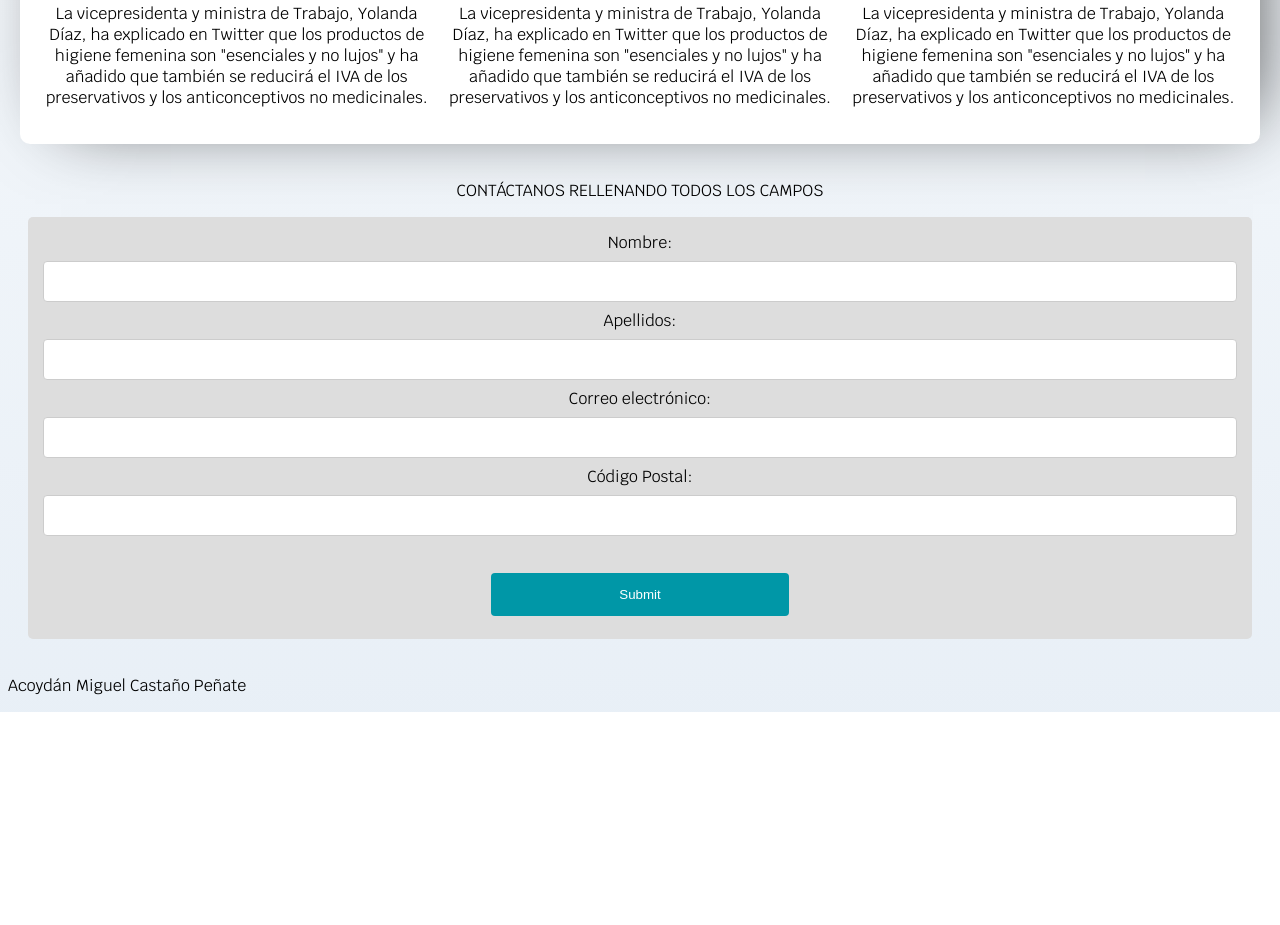
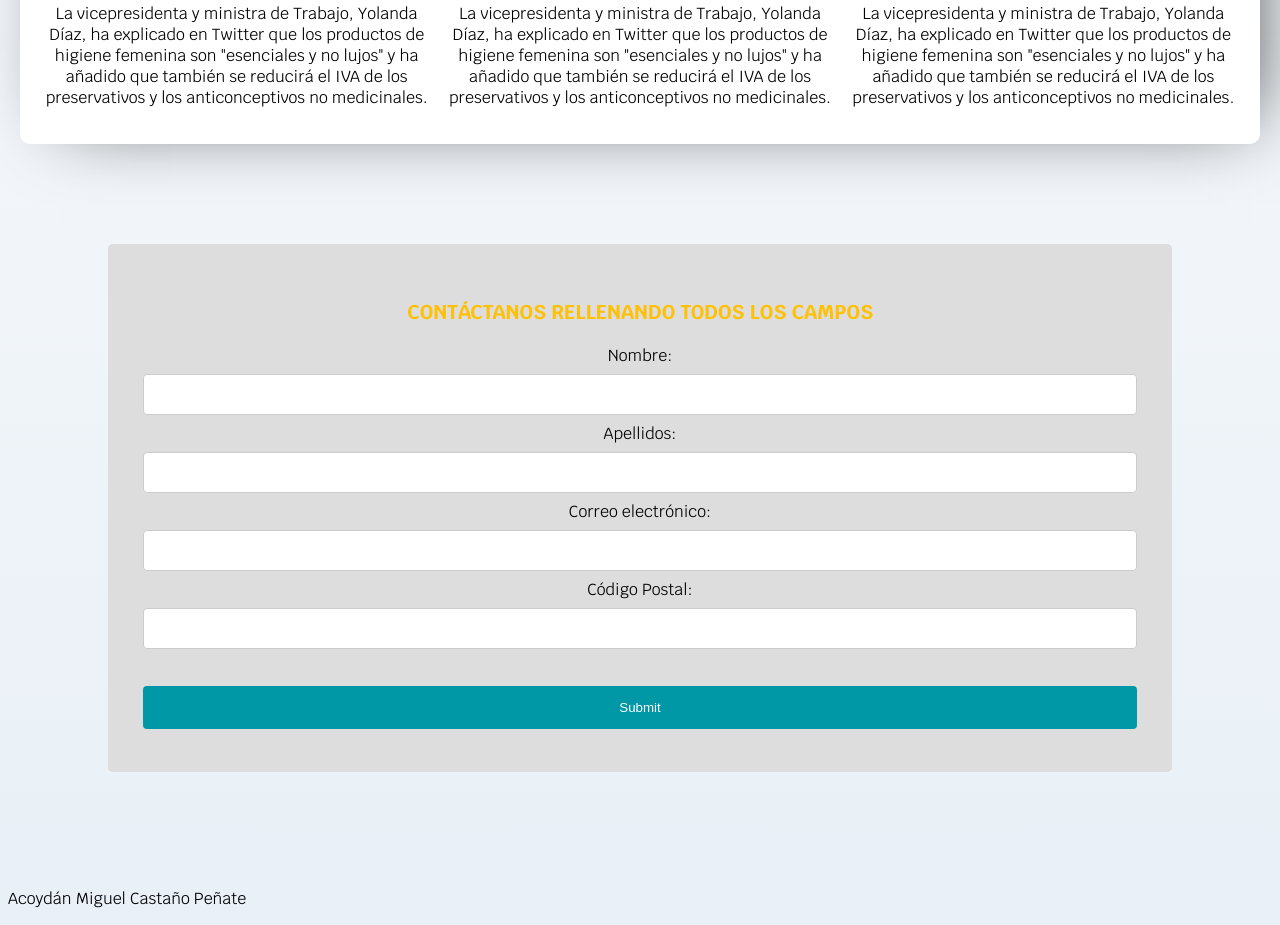
Before and after one commit to acoexo/dawfreelance, a plain HTML site: page index.html in a window 1280 px wide. Shown: the part 905-1830 px from the top of the page. Before the commit the page ends 1617 px from the top, so only its background shows below. Drawn offline with Linux system fonts and the light colour scheme.

Commit message:
fourth commit 4.2

```diff
--- a/CSS/ClientStyles.css
+++ b/CSS/ClientStyles.css
@@ -6,23 +6,28 @@
     --gris:#757575;
     --grisClaro:#DFe9f3;
 }
+
 html {
     font-size: 62.5%;
 }
+
 h1,h2,h3{
     text-align: center;
 }
+
 body {
     font-size:16px; /* 1rem=10px */
     font-family: 'Krub', sans-serif;
     background-image: linear-gradient(to top, var(--grisCTransp) 0%, var(--blanco) 100% );
 }
+
 .sombra{
     background-color: var(--blanco);
     box-shadow: 17px -3px 72px -24px rgba(0,0,0,0.75);
     padding:2rem;
     border-radius: 1rem;
 }
+
 .boton{
     color: var(--blanco);
     background-color: var(--secundario);
@@ -43,6 +48,7 @@ body {
         width: auto;
     }
 }
+
 .boton:hover{
     color: var(--blanco);
     background-color: var(--primario);
@@ -57,25 +63,32 @@ body {
     width: 80%;
     text-align: center;
 }
+
 body {
     font-size:16px; /* 1rem=10px */
     font-family: 'Krub', sans-serif;
 }
+
 .titulo {
     font-size: 2.8rem;
 }
+
 .titulo span {
     font-size: 2rem;
 }
+
 .titulo2 {
     font-size: 2.8rem;
 }
+
 .titulo2 span {
     font-size: 2rem;
 }
+
 .nav-bg {
     background-color: var(--secundario);
 }
+
 .navegacion-principal {
     margin: 0px auto;
     display: flex;
@@ -90,6 +103,7 @@ body {
         justify-content: space-around;
     }
 }
+
 .navegacion-principal a{
     font-weight: 700;
     font-size: 2rem;
@@ -99,6 +113,7 @@ body {
     color: var(--blanco);
 
 }
+
 .navegacion-principal a:hover{
     font-weight: 700;
     padding: 10px;
@@ -106,15 +121,18 @@ body {
     color: var(--oscuro);
     background-color: var(--primario);
 }
+
 .contenedor{
     /*width:120;*/
     max-width:120rem;
     margin:0 auto;
 }
+
 .contenedor p{
     justify-content: center;
     text-align: center;
 }
+
 .contacto1{
     background-image: url(../IMG/clientes.png);
     height: 450px;
@@ -123,6 +141,7 @@ body {
     position:relative;
     margin-bottom: 2rem;
 }
+
 .hero-content{
     background-color: rgba(0,0,0,0.6);
     width:100%;
@@ -133,20 +152,24 @@ body {
     align-items: center;
     justify-content: center;
 }
+
 .hero-content h2{
     font-size: 3rem;
     font-weight: 700;
 }
+
 .hero-content h2,
 .hero-content p{
     color:var(--blanco);
 }
+
 .location {
     display:flex;
     flex-direction: row;
     align-items: center;
     justify-content: center;
 }
+
 .contacto2{
     margin: 0 auto;
     padding: 20px;
@@ -154,7 +177,21 @@ body {
     flex-direction: column;
     text-align: center;
 }
+
+.contacto2 p{
+    font-size: 2rem;
+    color: var(--primario);
+    font-weight: bold;
+    text-transform: uppercase;
+}
 @media (min-width: 768px) {
+    .contacto2{
+        margin: 0 auto;
+        padding: 10rem;
+        display: flex;
+        flex-direction: column;
+        text-align: center;
+    }
     form{
         margin: 0 auto;
         padding: 20px;
@@ -170,21 +207,28 @@ body {
     input [type=text]{
         width: 40rem;
     }
-    input [type=submit]{
-        width: auto 10rem ;
+    input[type=submit]{
+        width: 25%;
+        display: flex;
+        align-items: center;
+        justify-content: space-around;
     }
 }
+
 #customers {
     font-family: Arial, Helvetica, sans-serif;
     border-collapse: collapse;
     width: 100%;
 }
+
 #customers td, #customers th {
     border: 1px solid #ddd;
     padding: 8px;
     text-align: center;
 }
+
 #customers tr:nth-child(even){background-color: #f2f2f2;}
+
 #customers tr:hover {background-color: #ddd;}
 #customers th {
     padding-top: 12px;
@@ -193,6 +237,7 @@ body {
     background-color:var(--secundario);
     color: white;
 }
+
 input[type=text], select {
     width: 100%;
     padding: 12px 20px;
@@ -202,6 +247,7 @@ input[type=text], select {
     border-radius: 4px;
     box-sizing: border-box;
 }
+
 input[type=submit] {
     width: 100%;
     background-color:var(--secundario);
@@ -212,22 +258,11 @@ input[type=submit] {
     border-radius: 4px;
     cursor: pointer;
 }
-@media (min-width: 780px) {
-    input[type=submit]{
-        width: 25%;
-        display: flex;
-        align-items: center;
-        justify-content: space-around;
-    }
-    form{
-        display: flex;
-        flex-direction: column;
-        align-items: center;
-    }
-}
+
 input[type=submit]:hover {
     background-color:var(--primario);
 }
+
 .form {
     border-radius: 5px;
     background-color: #f2f2f2;
--- a/CSS/Proyect.css
+++ b/CSS/Proyect.css
@@ -6,23 +6,28 @@
     --gris:#757575;
     --grisClaro:#DFe9f3;
 }
+
 html {
     font-size: 62.5%;
 }
+
 h1,h2,h3{
     text-align: center;
 }
+
 body {
     font-size:16px; /* 1rem=10px */
     font-family: 'Krub', sans-serif;
     background-image: linear-gradient(to top, var(--grisCTransp) 0%, var(--blanco) 100% );
 }
+
 .sombra{
     background-color: var(--blanco);
     box-shadow: 17px -3px 72px -24px rgba(0,0,0,0.75);
     padding:2rem;
     border-radius: 1rem;
 }
+
 .boton{
     color: var(--blanco);
     background-color: var(--secundario);
@@ -43,6 +48,7 @@ body {
         width: auto;
     }
 }
+
 .boton:hover{
     color: var(--blanco);
     background-color: var(--primario);
@@ -57,21 +63,27 @@ body {
     width: 80%;
     text-align: center;
 }
+
 .titulo {
     font-size: 2.8rem;
 }
+
 .titulo span {
     font-size: 2rem;
 }
+
 .titulo2 {
     font-size: 2.8rem;
 }
+
 .titulo2 span {
     font-size: 2rem;
 }
+
 .nav-bg {
     background-color: var(--secundario);
 }
+
 .navegacion-principal {
     margin: 0px auto;
     display: flex;
@@ -79,6 +91,7 @@ body {
     align-items: center;
     justify-content: space-around;
 }
+
 @media (min-width: 780px){
     /*480px 768px*/
     .navegacion-principal{
@@ -86,6 +99,7 @@ body {
         justify-content: space-around;
     }
 }
+
 .navegacion-principal a{
     font-weight: 700;
     font-size: 2rem;
@@ -93,8 +107,8 @@ body {
     text-align: center;
     text-decoration: none;
     color: var(--blanco);
+}
 
-}
 .navegacion-principal a:hover{
     font-weight: 700;
     padding: 10px;
@@ -102,11 +116,13 @@ body {
     color: var(--oscuro);
     background-color: var(--primario);
 }
+
 .contenedor{
     /*width:120;*/
     max-width:120rem;
     margin:0 auto;
 }
+
 .contacto1{
     background-image: url(../IMG/hero.jpg);
     height: 450px;
@@ -115,6 +131,7 @@ body {
     position:relative;
     margin-bottom: 2rem;
 }
+
 .hero-content{
     background-color: rgba(0,0,0,0.6);
     width:100%;
@@ -125,20 +142,24 @@ body {
     align-items: center;
     justify-content: center;
 }
+
 .hero-content h2{
     font-size: 3rem;
     font-weight: 700;
 }
+
 .hero-content h2,
 .hero-content p{
     color:var(--blanco);
 }
+
 .location {
     display:flex;
     flex-direction: row;
     align-items: center;
     justify-content: center;
 }
+
 .contacto2{
     margin: 0 auto;
     padding: 20px;
@@ -146,7 +167,15 @@ body {
     flex-direction: column;
     text-align: center;
 }
+
 @media (min-width: 768px) {
+    .contacto2{
+        margin: 0 auto;
+        padding: 10rem;
+        display: flex;
+        flex-direction: column;
+        text-align: center;
+    }
     form{
         margin: 0 auto;
         padding: 20px;
@@ -162,21 +191,28 @@ body {
     input [type=text]{
         width: 40rem;
     }
-    input [type=submit]{
-        width: auto 10rem ;
+    input[type=submit]{
+        width: 25%;
+        display: flex;
+        align-items: center;
+        justify-content: space-around;
     }
 }
+
 #customers {
     font-family: Arial, Helvetica, sans-serif;
     border-collapse: collapse;
     width: 100%;
 }
+
 #customers td, #customers th {
     border: 1px solid #ddd;
     padding: 8px;
     text-align: center;
 }
+
 #customers tr:nth-child(even){background-color: #f2f2f2;}
+
 #customers tr:hover {background-color: #ddd;}
 #customers th {
     padding-top: 12px;
@@ -185,6 +221,7 @@ body {
     background-color: var(--secundario);
     color: white;
 }
+
 input[type=text], select {
     width: 100%;
     padding: 12px 20px;
@@ -194,6 +231,7 @@ input[type=text], select {
     border-radius: 4px;
     box-sizing: border-box;
 }
+
 input[type=submit] {
     width: 100%;
     background-color:var(--secundario);
@@ -204,22 +242,11 @@ input[type=submit] {
     border-radius: 4px;
     cursor: pointer;
 }
-@media (min-width: 780px) {
-    input[type=submit]{
-        width: 25%;
-        display: flex;
-        align-items: center;
-        justify-content: space-around;
-    }
-    form{
-        display: flex;
-        flex-direction: column;
-        align-items: center;
-    }
-}
+
 input[type=submit]:hover {
     background-color:var(--primario);
 }
+
 .form {
     border-radius: 5px;
     background-color: #f2f2f2;
--- a/CSS/styles.css
+++ b/CSS/styles.css
@@ -7,23 +7,28 @@
     --grisClaro:#DFe9f3;
     --grisCTransp:#dfe9f3b4;
 }
+
 html {
     font-size: 62.5%;
 }
+
 h1,h2,h3{
     text-align: center;
 }
+
 body {
     font-size:16px; /* 1rem=10px */
     font-family: 'Krub', sans-serif;
     background-image: linear-gradient(to top, var(--grisCTransp) 0%, var(--blanco) 100% );
 }
+
 .sombra{
     background-color: var(--blanco);
     box-shadow: 17px -3px 72px -24px rgba(0,0,0,0.75);
     padding:2rem;
     border-radius: 1rem;
 }
+
 .boton{
     color: var(--blanco);
     background-color: var(--secundario);
@@ -44,6 +49,7 @@ body {
         width: auto;
     }
 }
+
 .boton:hover{
     color: var(--blanco);
     background-color: var(--primario);
@@ -58,21 +64,27 @@ body {
     width: 80%;
     text-align: center;
 }
+
 .titulo {
     font-size: 2.8rem;
 }
+
 .titulo span {
     font-size: 2rem;
 }
+
 .titulo2 {
     font-size: 2.8rem;
 }
+
 .titulo2 span {
     font-size: 2rem;
 }
+
 .nav-bg {
     background-color: var(--secundario);
 }
+
 .navegacion-principal {
     margin: 0px auto;
     display: flex;
@@ -87,6 +99,7 @@ body {
         justify-content: space-around;
     }
 }
+
 .navegacion-principal a{
     font-weight: 700;
     font-size: 2rem;
@@ -96,6 +109,7 @@ body {
     color: var(--blanco);
 
 }
+
 .navegacion-principal a:hover{
     font-weight: 700;
     padding: 10px;
@@ -103,15 +117,18 @@ body {
     color: var(--oscuro);
     background-color: var(--primario);
 }
+
 .contenedor{
     /*width:120;*/
     max-width:120rem;
     margin:0 auto;
 }
+
 .contenedor p{
     justify-content: center;
     text-align: center;
 }
+
 .contacto1{
     background-image: url(../IMG/hero.jpg);
     height: 450px;
@@ -120,6 +137,7 @@ body {
     position:relative;
     margin-bottom: 2rem;
 }
+
 .hero-content{
     background-color: rgba(0,0,0,0.6);
     width:100%;
@@ -130,26 +148,31 @@ body {
     align-items: center;
     justify-content: center;
 }
+
 .hero-content h2{
     font-size: 3rem;
     font-weight: 700;
 }
+
 .hero-content h2,
 .hero-content p{
     color:var(--blanco);
 }
+
 .alineation{
     display:flex;
     flex-direction: row;
     align-items: center;
     justify-content: center;
 }
+
 .location {
     display:flex;
     flex-direction: row;
     align-items: center;
     justify-content: center;
 }
+
 .location2{
     display:flex;
     flex-direction: row;
@@ -160,20 +183,24 @@ body {
     height: 15rem;
     background-color: var(--primario);
 }
+
 .servicio{
     display:flex;
     flex-direction: row;
     align-items: center;
     justify-content: center
 }
+
 .servicios{
     display: grid;
     grid-template-columns: repeat(3, 1fr);
     column-gap: 1rem;
 }
+
 .servicios h3{
     color:var(--secundario);
 }
+
 .contacto2{
     margin: 0 auto;
     padding: 20px;
@@ -182,6 +209,44 @@ body {
     text-align: center;
 
 }
+
+.contacto2 p{
+    font-size: 2rem;
+    color: var(--primario);
+    font-weight: bold;
+    text-transform: uppercase;
+}
+@media (min-width: 768px) {
+    .contacto2{
+        margin: 0 auto;
+        padding: 10rem;
+        display: flex;
+        flex-direction: column;
+        text-align: center;
+    }
+    form{
+        margin: 0 auto;
+        padding: 20px;
+        display: flex;
+        flex-direction: column;
+        align-items: center;
+    }
+    label{
+        display:flex;
+        text-align: center;
+
+    }
+    input [type=text]{
+        width: 40rem;
+    }
+    input[type=submit]{
+        width: 25%;
+        display: flex;
+        align-items: center;
+        justify-content: space-around;
+    }
+}
+
 input[type=text], select {
     width: 100%;
     padding: 12px 20px;
@@ -191,6 +256,7 @@ input[type=text], select {
     border-radius: 4px;
     box-sizing: border-box;
 }
+
 input[type=submit] {
     width: 100%;
     background-color:var(--secundario);
@@ -201,22 +267,11 @@ input[type=submit] {
     border-radius: 4px;
     cursor: pointer;
 }
-@media (min-width: 780px) {
-    input[type=submit]{
-        width: 25%;
-        display: flex;
-        align-items: center;
-        justify-content: space-around;
-    }
-    form{
-        display: flex;
-        flex-direction: column;
-        align-items: center;
-    }
-}
+
 input[type=submit]:hover {
     background-color:var(--primario);
 }
+
 .form {
     border-radius: 5px;
     background-color: #dddddd;
--- a/index.html
+++ b/index.html
@@ -98,9 +98,9 @@
 		</div>
 	</main>
 	<section class="contacto2" id="contacto2">
-		<p>CONTÁCTANOS RELLENANDO TODOS LOS CAMPOS</p>
 		<div class="form">
 			<form>
+				<p>CONTÁCTANOS RELLENANDO TODOS LOS CAMPOS</p>
 				<label for="fname">Nombre:</label>
 				<input type="text" id="fname" name="fname">
 				<label for="lname">Apellidos:</label>
```
Also changed, not shown: Clientes.html (+1 -1 lines), proyects.html (+1 -1 lines).
